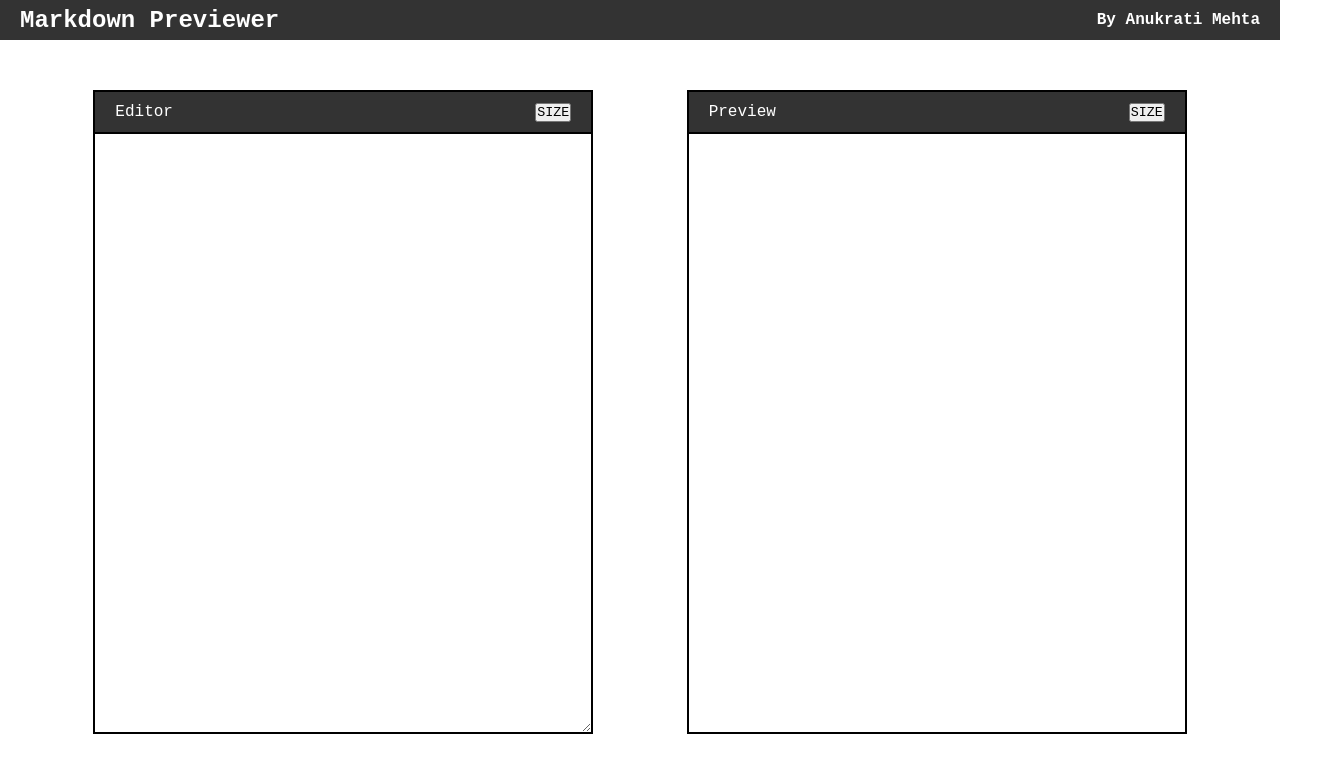
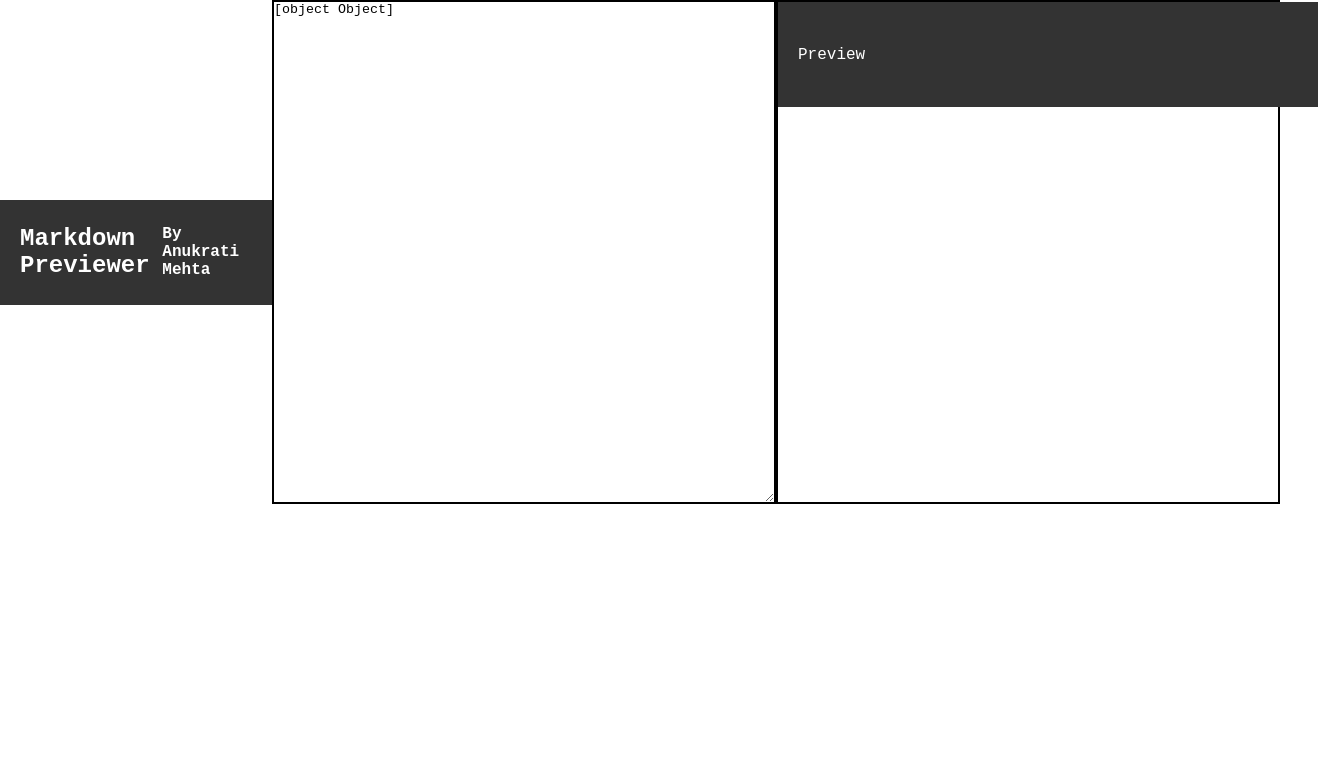
Before and after one commit to AnukratiMehta/markdown-previewer, a React (Create React App) app: page / in a window 1280 px wide. Shown: the top 772 px of the page, 1318 px wide, since content can reach past the window. Built offline with nearby package versions, Linux system fonts and the light colour scheme.

Commit message:
resizing

```diff
--- a/package.json
+++ b/package.json
@@ -6,10 +6,8 @@
     "@testing-library/jest-dom": "^5.16.5",
     "@testing-library/react": "^13.4.0",
     "@testing-library/user-event": "^13.5.0",
-    "@uiw/react-md-editor": "^3.18.1",
     "react": "^18.2.0",
     "react-dom": "^18.2.0",
-    "react-markdown": "^8.0.3",
     "react-scripts": "5.0.1",
     "web-vitals": "^2.1.4"
   },
--- a/public/index.html
+++ b/public/index.html
@@ -27,6 +27,7 @@
     <title>React App</title>
   </head>
   <body>
+    <script src="https://cdnjs.cloudflare.com/ajax/libs/marked/4.1.0/marked.min.js" integrity="sha512-DZIC9m2IbFlio5GE2oKD6/veW6NXML5Cbo9FHnba7Q9R4OCPelWw9R5QpupcPPLSv0euhuRr+5JV5pWl3X3nSg==" crossorigin="anonymous" referrerpolicy="no-referrer"></script>
     <noscript>You need to enable JavaScript to run this app.</noscript>
     <div id="root"></div>
     <!--
--- a/src/App.js
+++ b/src/App.js
@@ -1,8 +1,6 @@
 import Preview from './components/Preview';
 import { useState } from 'react';
 import Header from './components/Header';
-import Editor from './components/Editor';
-
 
 function App() {
 
@@ -12,24 +10,16 @@ function App() {
     setContent(event.target.value)
   }
 
-  const [editorSize, setEditorSize] = useState(true)
-
-  function toggleEditorSize() {
-    setEditorSize(prevState => !prevState)
-  }
-
-  const [previewSize, setPreviewSize] = useState(true)
-
-  function togglePreviewSize() {
-    setPreviewSize(prevState => !prevState)
-  }
   return (
     <div className="App">
       <Header />
-      <div className='columns'>
-      <Editor handleChange={handleChange} toggleEditorSize={toggleEditorSize} editorSize={editorSize}/>
-      <Preview content={content}  togglePreviewSize={togglePreviewSize} previewSize={previewSize}/>
-      </div>
+
+      <textarea id="editor" onChange={handleChange}>
+        <div className="editor-header">
+          <p className="editor-title">Editor</p>
+        </div>
+      </textarea>
+      <Preview content={content}/>
 
     </div>
   );
--- a/src/components/Preview.js
+++ b/src/components/Preview.js
@@ -1,19 +1,15 @@
-import React from "react";
-
+import React from "react"
 
 
 export default function Preview(props) {
 
     return (
-        <div >
+        <div id="preview">
             <div className="preview-header">
                 <p className="preview-title">Preview</p>
-                <button onClick={props.togglePreviewSize}>SIZE</button>
             </div>
+            {props.content}
 
-           <div id="preview" className={props.previewSize ? "max": ""}>
-            {props.content}
-            </div>
         </div>
     )
 
--- a/src/index.css
+++ b/src/index.css
@@ -2,60 +2,40 @@
   margin: 0;
   padding: 0;
   font-family: 'Courier New', Courier, monospace;
-  box-sizing: border-box;
-}
-
-html {
-  height: 100%;
 }
 
 .App {
-  height: 100%;
+  display: flex;
+  flex-direction: row;
+  align-items: center;
 }
-
 
 #preview, #editor {
   background-color: white;
   color: black;
   border: 2px solid black;
+  margin: auto;
+  min-width: 500px;
+  min-height: 500px;
   position: relative;
-  display: inline-block;
-  overflow: scroll;
-  border-top: none;
-  min-width: 500px;
-  min-height: 300px;
-  max-width: 500px;
-  max-height: 600px;
-  height: 300px;
+
 }
-
-#editor.max, #preview.max {
-  height: 600px;
-}
-
-textarea {
-  border: none;
-  outline: none;
-}
-
 
 .header {
   width: 100%;
+  position: relative;
   display: flex;
   align-items: center;
   color: white;
-  height: 30px;
+  height: 65px;
   padding: 20px;
   background-color: #333;
-  margin-bottom: 50px;
 
 }
 
-.title, .editor-title, .preview-title {
+.title {
   margin-right: auto;
 }
-
-
 
 .preview-header, .editor-header {
   width: 100%;
@@ -63,16 +43,11 @@ textarea {
   display: flex;
   align-items: center;
   color: white;
-  height: 15px;
+  height: 65px;
   padding: 20px;
   background-color: #333;
-  border: 2px solid black;
 }
 
-.columns {
-  display: flex;
-  flex-direction: row;
-  align-items: center;
-  justify-content: space-evenly;
-  height: 100%;
+.preview-title, .editor-title {
+  margin-right: auto;
 }
--- a/src/index.js
+++ b/src/index.js
@@ -6,9 +6,9 @@ import reportWebVitals from './reportWebVitals';
 
 const root = ReactDOM.createRoot(document.getElementById('root'));
 root.render(
-
+  <React.StrictMode>
     <App />
-
+  </React.StrictMode>
 );
 
 // If you want to start measuring performance in your app, pass a function
```
Also changed, not shown: 1 other file (tests, documents, lock files or other folders).
